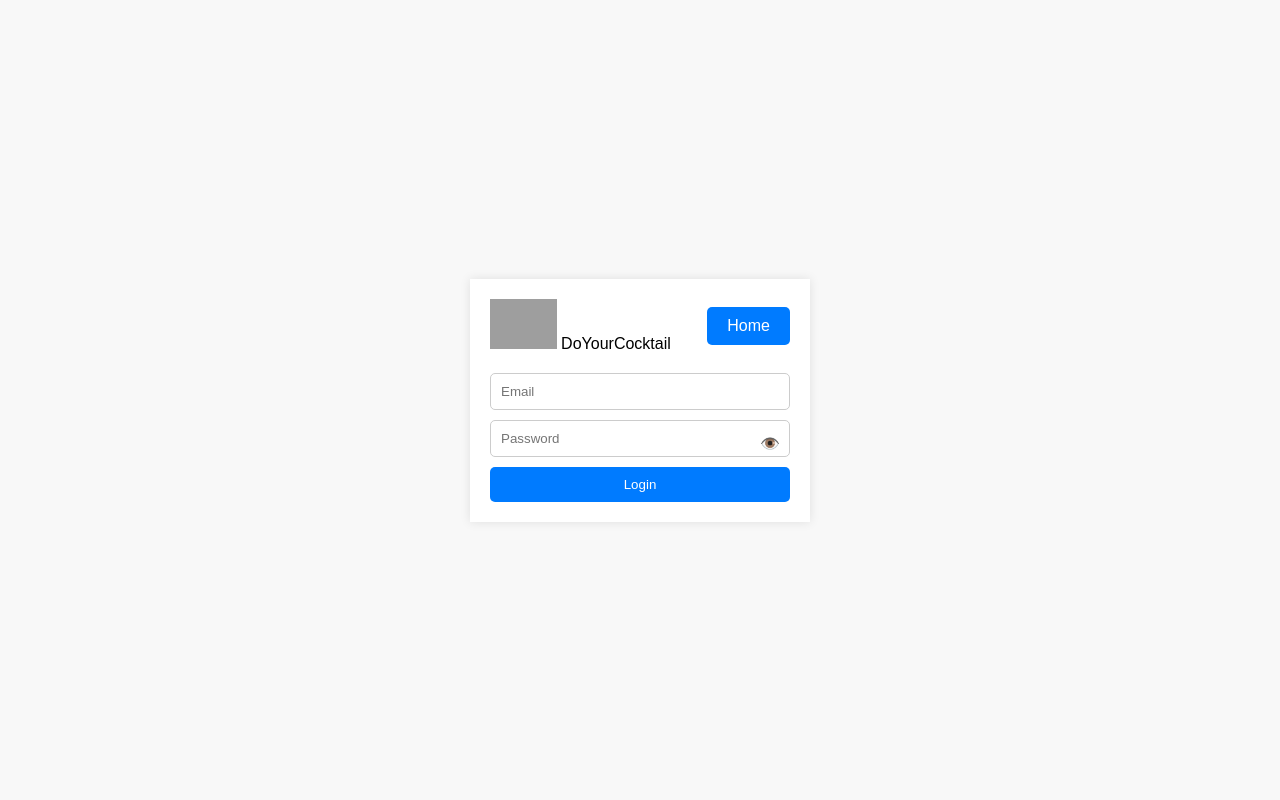
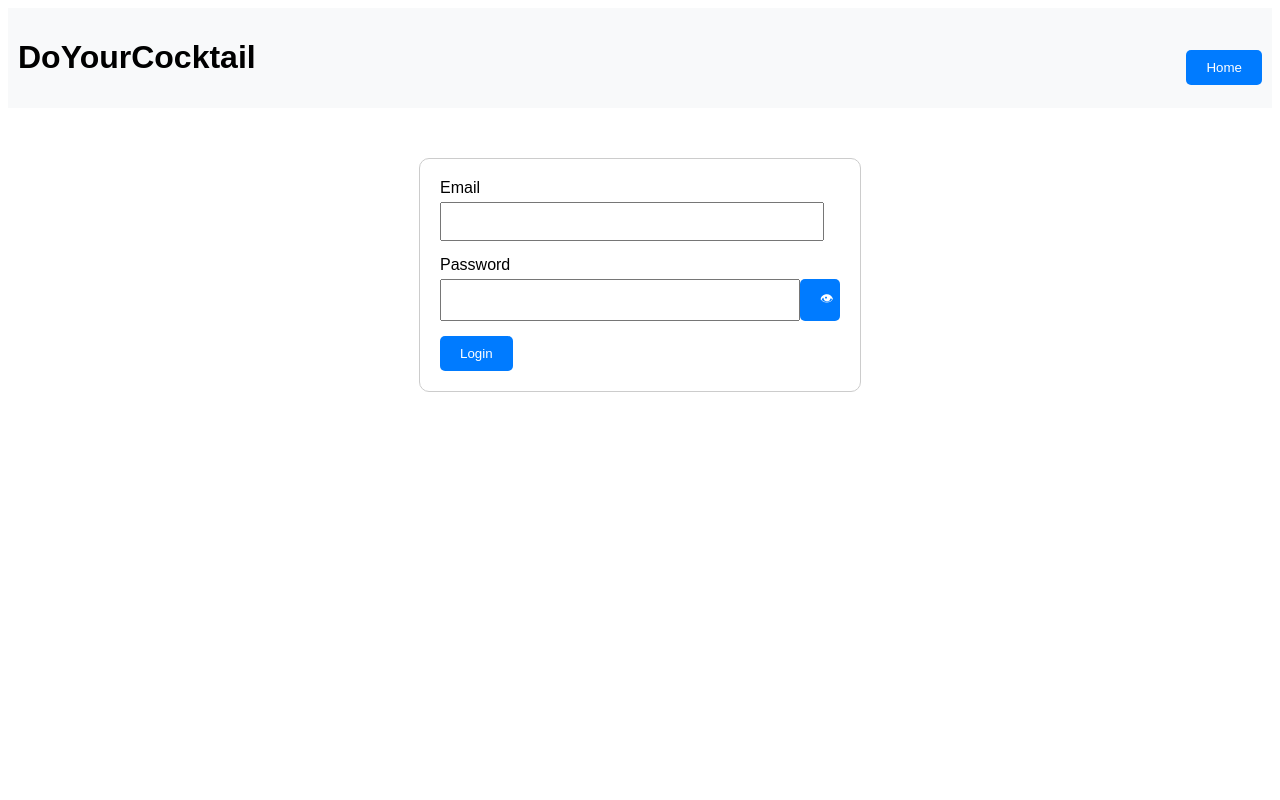
Before and after one commit to MAzzimonti/DoYourCocktail, a PHP site: page /login.php in a window 1280 px wide. Run offline with PHP 8.4, Linux system fonts and the light colour scheme; grey boxes are pictures that could not be loaded.

Commit message:
Update login.php

```diff
--- a/login.php
+++ b/login.php
@@ -1,3 +1,37 @@
+<?php
+session_start();
+
+if ($_SERVER['REQUEST_METHOD'] == 'POST') {
+    require 'db_connect.php';
+
+    $email = $_POST['email'];
+    $password = $_POST['password'];
+
+    $sql = "SELECT id, nome, cognome, password FROM utente WHERE email = ?";
+    $stmt = $conn->prepare($sql);
+    $stmt->bind_param("s", $email);
+    $stmt->execute();
+    $result = $stmt->get_result();
+
+    if ($result->num_rows > 0) {
+        $row = $result->fetch_assoc();
+        if (password_verify($password, $row['password'])) {
+            $_SESSION['user_id'] = $row['id'];
+            $_SESSION['nome'] = $row['nome'];
+            $_SESSION['cognome'] = $row['cognome'];
+            echo "Login effettuato con successo.";
+        } else {
+            echo "Email o password errati.";
+        }
+    } else {
+        echo "Email o password errati.";
+    }
+
+    $stmt->close();
+    $conn->close();
+}
+?>
+
 <!DOCTYPE html>
 <html lang="it">
 <head>
@@ -5,109 +39,53 @@
     <meta name="viewport" content="width=device-width, initial-scale=1.0">
     <title>Login - DoYourCocktail</title>
     <style>
-        body {
-            font-family: Arial, sans-serif;
-            display: flex;
-            justify-content: center;
-            align-items: center;
-            height: 100vh;
-            margin: 0;
-            background-color: #f8f8f8;
-        }
-        .container {
-            width: 300px;
-            padding: 20px;
-            background-color: white;
-            box-shadow: 0 0 10px rgba(0, 0, 0, 0.1);
-        }
-        .header {
-            display: flex;
-            justify-content: space-between;
-            align-items: center;
-            margin-bottom: 20px;
-        }
-        .header img {
-            height: 50px;
-        }
-        .header a {
-            text-decoration: none;
-            padding: 10px 20px;
-            background-color: #007BFF;
-            color: white;
-            border-radius: 5px;
-        }
-        form {
-            display: flex;
-            flex-direction: column;
-        }
-        input {
-            margin-bottom: 10px;
-            padding: 10px;
-            border: 1px solid #ccc;
-            border-radius: 5px;
-            width: 100%;
-            box-sizing: border-box;
-        }
-        .password-container {
-            position: relative;
-            display: flex;
-            align-items: center;
-            width: 100%;
-        }
-        .password-container input {
-            width: 100%;
-            padding-right: 40px; /* spazio per l'icona */
-        }
-        .password-container .toggle-password {
-            position: absolute;
-            right: 10px;
-            top: 50%;
-            transform: translateY(-50%);
-            cursor: pointer;
-            border: none;
-            background: none;
-            font-size: 16px;
-        }
-        button {
-            padding: 10px;
-            background-color: #007BFF;
-            color: white;
-            border: none;
-            border-radius: 5px;
-            width: 100%;
-            box-sizing: border-box;
-        }
+        body { font-family: Arial, sans-serif; }
+        .header { display: flex; justify-content: space-between; align-items: center; padding: 10px; background-color: #f8f9fa; }
+        .form-container { max-width: 400px; margin: 50px auto; padding: 20px; border: 1px solid #ccc; border-radius: 10px; background-color: #fff; }
+        .form-group { margin-bottom: 15px; }
+        .form-group label { display: block; margin-bottom: 5px; }
+        .form-group input { width: calc(100% - 40px); padding: 10px; }
+        .form-group .show-password { width: 40px; }
+        .home-button { margin-top: 20px; }
+        .home-button a { text-decoration: none; }
+        button { padding: 10px 20px; background-color: #007BFF; color: white; border: none; border-radius: 5px; cursor: pointer; }
+        button:hover { background-color: #0056b3; }
     </style>
 </head>
 <body>
-    <div class="container">
-        <div class="header">
-            <div class="logo">
-                <img src="logo.png" alt="Logo">
-                <span>DoYourCocktail</span>
+    <div class="header">
+        <h1>DoYourCocktail</h1>
+        <div class="home-button">
+            <a href="home.php"><button>Home</button></a>
+        </div>
+    </div>
+    <div class="form-container">
+        <form method="POST" action="login.php">
+            <div class="form-group">
+                <label for="email">Email</label>
+                <input type="email" id="email" name="email" required>
             </div>
-            <a href="home.php">Home</a>
-        </div>
-        <form action="process_login.php" method="post">
-            <input type="email" name="email" placeholder="Email" required>
-            <div class="password-container">
-                <input type="password" name="password" id="password" placeholder="Password" required>
-                <span class="toggle-password" onclick="togglePasswordVisibility()">👁️</span>
+            <div class="form-group">
+                <label for="password">Password</label>
+                <div style="display: flex;">
+                    <input type="password" id="password" name="password" required>
+                    <button type="button" class="show-password" onclick="togglePassword()">👁</button>
+                </div>
             </div>
             <button type="submit">Login</button>
         </form>
     </div>
 
     <script>
-        function togglePasswordVisibility() {
+        function togglePassword() {
             var passwordField = document.getElementById('password');
-            var toggleIcon = document.querySelector('.toggle-password');
+            var passwordButton = document.querySelector('.show-password');
             if (passwordField.type === 'password') {
                 passwordField.type = 'text';
-                toggleIcon.textContent = '🙈';
+                passwordButton.textContent = '🙈';
             } else {
                 passwordField.type = 'password';
-                toggleIcon.textContent = '👁️';
+                passwordButton.textContent = '👁';
             }
         }
     </script>
```
